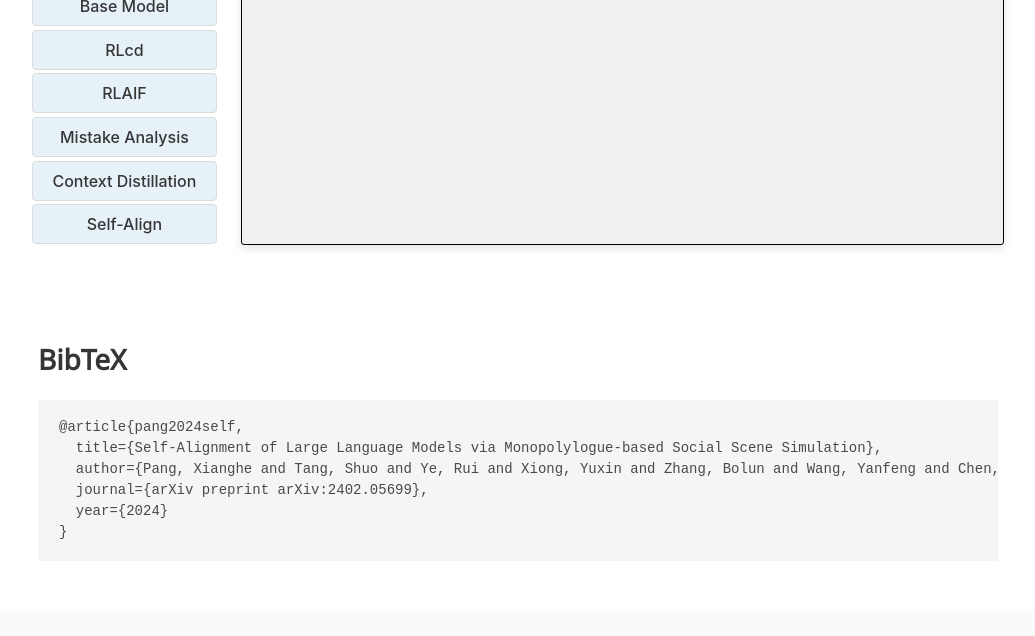
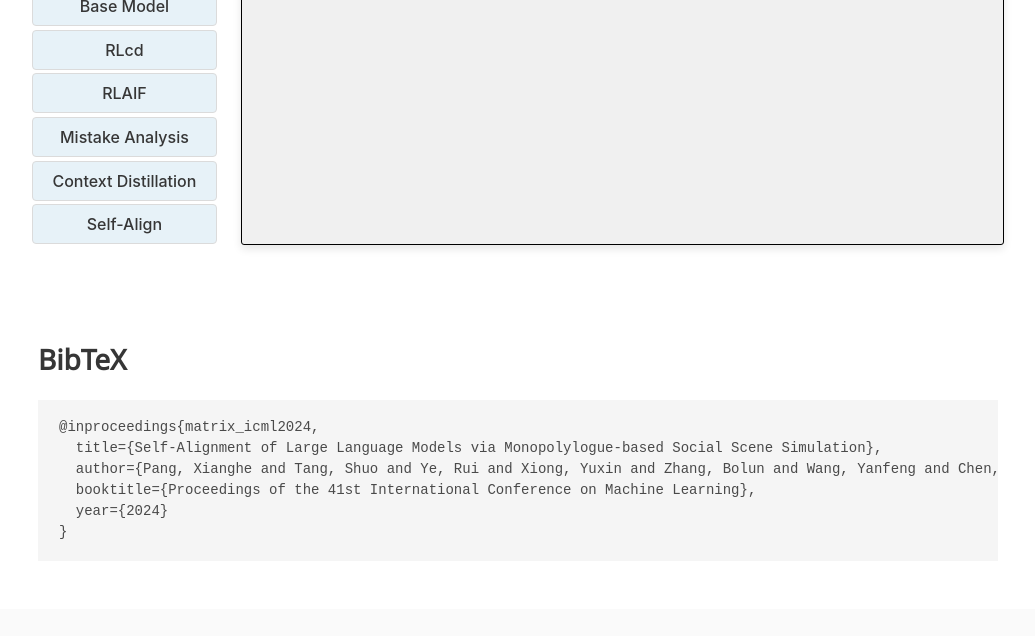
Before and after one commit to ShuoTang123/MATRIX, a plain HTML site: page index.html in a window 1280 px wide. Shown: the part 5775-6411 px from the top of the page, without its empty margins (122-1157 px from the left). Drawn offline with nearby package versions, Linux system fonts and the light colour scheme; some icons are missing; a web font is replaced by a local one.

Commit message:
modify html

```diff
--- a/index.html
+++ b/index.html
@@ -365,10 +365,10 @@
 <section class="section" id="BibTeX">
   <div class="container is-max-desktop content">
     <h2 class="title">BibTeX</h2>
-    <pre><code>@article{pang2024self,
+    <pre><code>@inproceedings{matrix_icml2024,
   title={Self-Alignment of Large Language Models via Monopolylogue-based Social Scene Simulation},
   author={Pang, Xianghe and Tang, Shuo and Ye, Rui and Xiong, Yuxin and Zhang, Bolun and Wang, Yanfeng and Chen, Siheng},
-  journal={arXiv preprint arXiv:2402.05699},
+  booktitle={Proceedings of the 41st International Conference on Machine Learning},
   year={2024}
 }</code></pre>
   </div>
```
